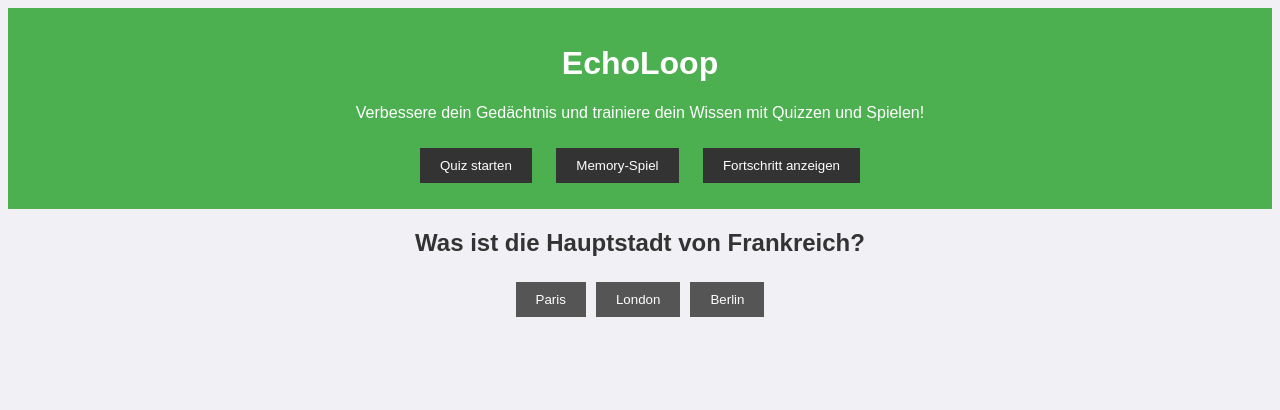
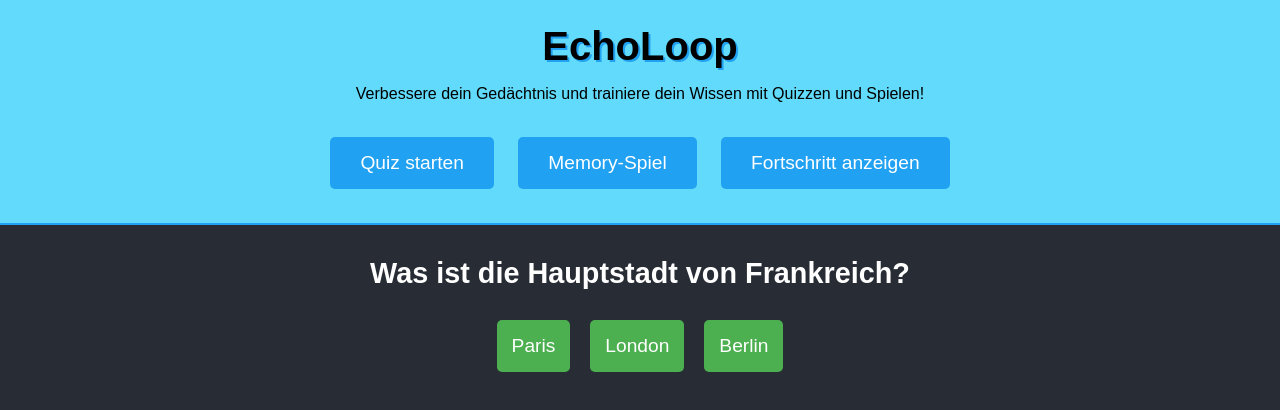
Before and after one commit to pabloesteves91/EchoLoop, a plain HTML site: page index.html in a window 1280 px wide. Both pictures are taken after a click on the button "Quiz starten". Drawn offline with Linux system fonts and the light colour scheme.

Commit message:
Update styles.css

```diff
--- a/styles.css
+++ b/styles.css
@@ -1,53 +1,115 @@
 body {
-  background-color: #f0f0f5;
+  background-color: #282c34;
   font-family: 'Arial', sans-serif;
-  color: #333;
+  color: #ffffff;
+  margin: 0;
   text-align: center;
+  transition: all 0.5s ease;
 }
 
 header {
-  padding: 1em;
-  background-color: #4caf50;
-  color: white;
+  padding: 1.5em;
+  background-color: #61dafb;
+  color: black;
+  border-bottom: 2px solid #21a1f1;
+  margin-bottom: 2em;
 }
 
-button {
-  background-color: #333;
+h1 {
+  font-size: 2.5em;
+  text-shadow: 2px 2px #21a1f1;
+  margin: 0;
+}
+
+.menu-buttons {
+  margin-top: 1.5em;
+}
+
+.btn {
+  background-color: #21a1f1;
   color: white;
-  padding: 10px 20px;
-  margin: 10px;
+  padding: 15px 30px;
+  border-radius: 5px;
   border: none;
   cursor: pointer;
+  font-size: 1.2em;
+  margin: 10px;
+  transition: background-color 0.3s, transform 0.2s;
 }
 
-button:hover {
-  background-color: #555;
+.btn:hover {
+  background-color: #148cbf;
+  transform: scale(1.05);
 }
 
 #gameArea {
   margin-top: 20px;
 }
 
+.quiz-question {
+  font-size: 1.8em;
+  margin-bottom: 20px;
+  animation: fadeIn 0.5s ease-in-out;
+}
+
+.answer-button {
+  background-color: #4caf50;
+  color: white;
+  padding: 15px;
+  border-radius: 5px;
+  margin: 10px;
+  font-size: 1.2em;
+  border: none;
+  cursor: pointer;
+  transition: background-color 0.3s, transform 0.2s;
+}
+
+.answer-button:hover {
+  background-color: #45a049;
+  transform: scale(1.05);
+}
+
+@keyframes fadeIn {
+  from {
+    opacity: 0;
+    transform: translateY(10px);
+  }
+  to {
+    opacity: 1;
+    transform: translateY(0);
+  }
+}
+
 .hidden {
   display: none;
 }
 
-.quiz-question {
-  font-size: 1.5em;
-  margin-bottom: 20px;
+.memory-grid {
+  display: grid;
+  grid-template-columns: repeat(4, 1fr);
+  gap: 10px;
+  margin: 20px auto;
+  width: 300px;
 }
 
-.answer-button {
-  background-color: #555;
-  color: white;
-  padding: 10px 20px;
-  margin: 5px;
-  border: none;
+.memory-card {
+  width: 60px;
+  height: 80px;
+  background-color: #61dafb;
+  color: #282c34;
+  display: flex;
+  align-items: center;
+  justify-content: center;
+  font-size: 2em;
   cursor: pointer;
+  border-radius: 5px;
+  transition: transform 0.3s;
 }
 
-.answer-button:hover {
-  background-color: #777;
+.memory-card.flipped {
+  background-color: white;
+  color: #61dafb;
+  transform: rotateY(180deg);
 }
 
 #progress {
@@ -67,30 +129,3 @@ button:hover {
   height: 100%;
   background-color: #4caf50;
 }
-
-.memory-grid {
-  display: grid;
-  grid-template-columns: repeat(4, 1fr);
-  gap: 10px;
-  margin: 20px auto;
-  width: 300px;
-}
-
-.memory-card {
-  width: 60px;
-  height: 80px;
-  background-color: #4caf50;
-  color: white;
-  display: flex;
-  align-items: center;
-  justify-content: center;
-  font-size: 1.5em;
-  cursor: pointer;
-  border-radius: 5px;
-  user-select: none;
-}
-
-.memory-card.flipped {
-  background-color: #fff;
-  color: #4caf50;
-}
```
